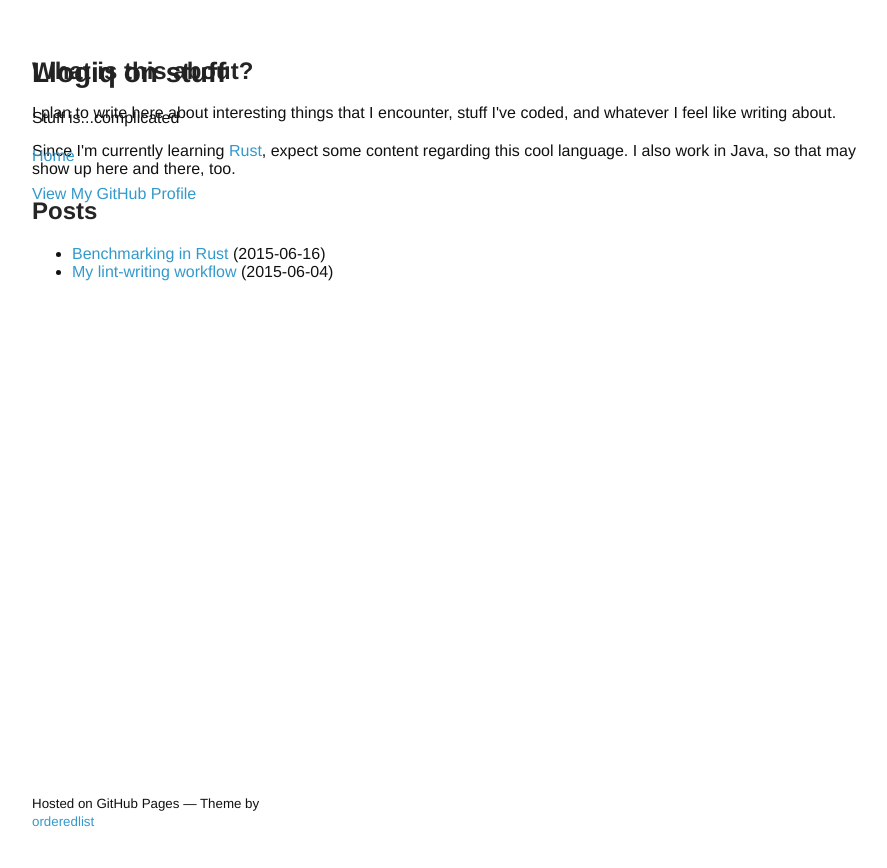
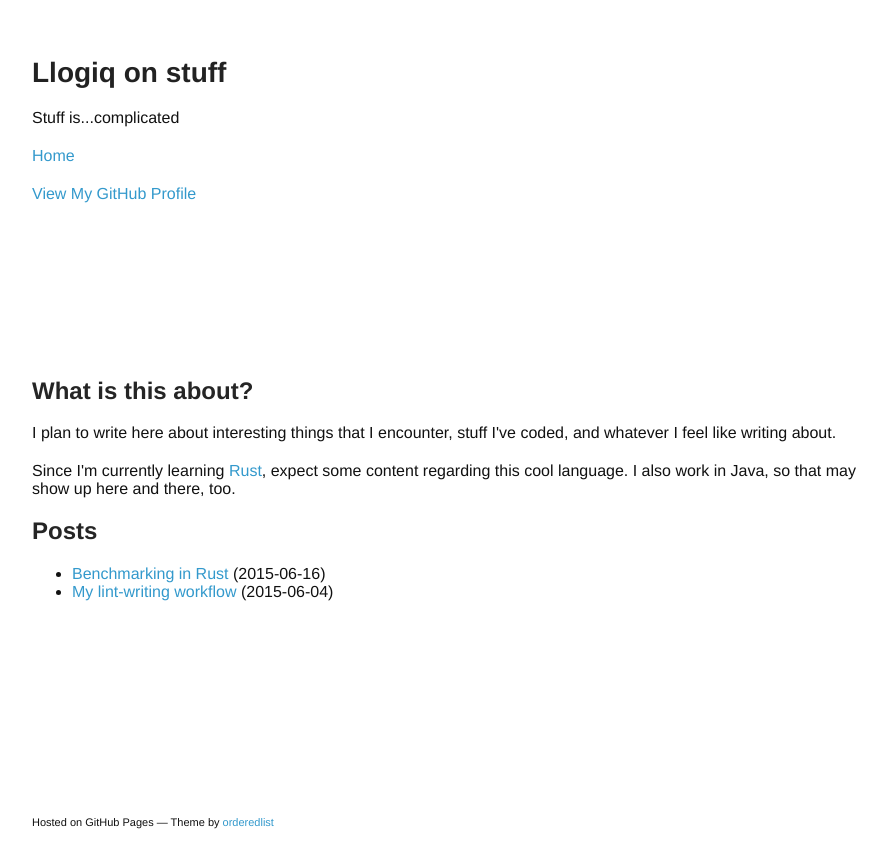
Before and after one commit to llogiq/llogiq.github.io, a Jekyll site: the page built from index.html, in a window 1280 px wide. Shown: the top 868 px of the page, without its empty margins (178-1065 px from the left). Built offline with Jekyll 4.4.1, drawn with Linux system fonts in a browser that asks for light colours.

Commit message:
more stylesheet tweaking

```diff
--- a/stylesheets/styles.css
+++ b/stylesheets/styles.css
@@ -156,7 +156,8 @@ header ul a strong {
   color:#222;
 }
 
-section
+section {
+  float:right;
   margin-top:20em;
   padding-bottom:50px;
 }
```
